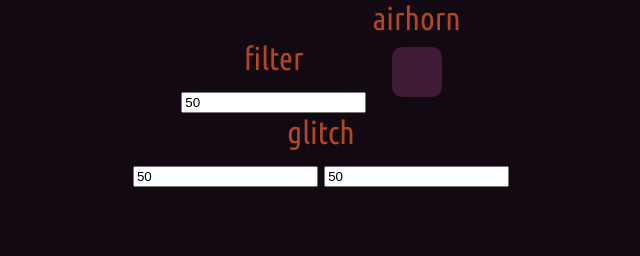
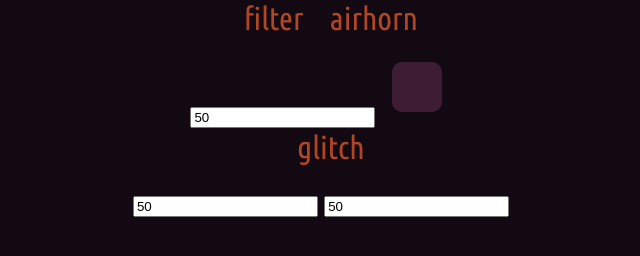
Before and after one commit to russellmcc/halloweenparty2013, a website: page client/index.html in a window 1280 px wide. Shown: the whole page, without its empty margins (319-959 px from the left). Drawn offline with nearby package versions, Linux system fonts and the light colour scheme.

Commit message:
filter and airhorn are on the same baseline

```diff
--- a/client/index.html
+++ b/client/index.html
@@ -17,12 +17,14 @@
 <body>
   <div id="container">
     <div id="machine">
+      <div>
+        <h2>filter</h2>
+        <h2>airhorn</h2>
+      </div>
       <div class='sec'>
-        <h2>filter</h2>
           <input id="filter" type="text" value='50'></input>
       </div>
       <div class= 'sec'>
-        <h2>airhorn</h2>
         <div class="button" id="airhorn"></div>
       </div>
       <div>
--- a/client/style/app.css
+++ b/client/style/app.css
@@ -10,6 +10,11 @@ color: inherit;
 div {
     text-align: center;
     margin: auto;
+}
+h2 {
+    display: inline-block;
+    margin-left: 20px;
+    margin-bottom: 15px;
 }
 body {
     font-size: 2em;
--- a/server.coffee
+++ b/server.coffee
@@ -36,4 +36,4 @@ for k in ['airhorn', 'filter', 'glitch'] then do (k) =>
       sendOSC "#{k}/active", 1
     if req.data.action is 'end'
       sendOSC "#{k}/active", 0
-app.listen 8080
+app.listen 80
```
Also changed, not shown: client/build/index.html, client/build/style/app.css.
